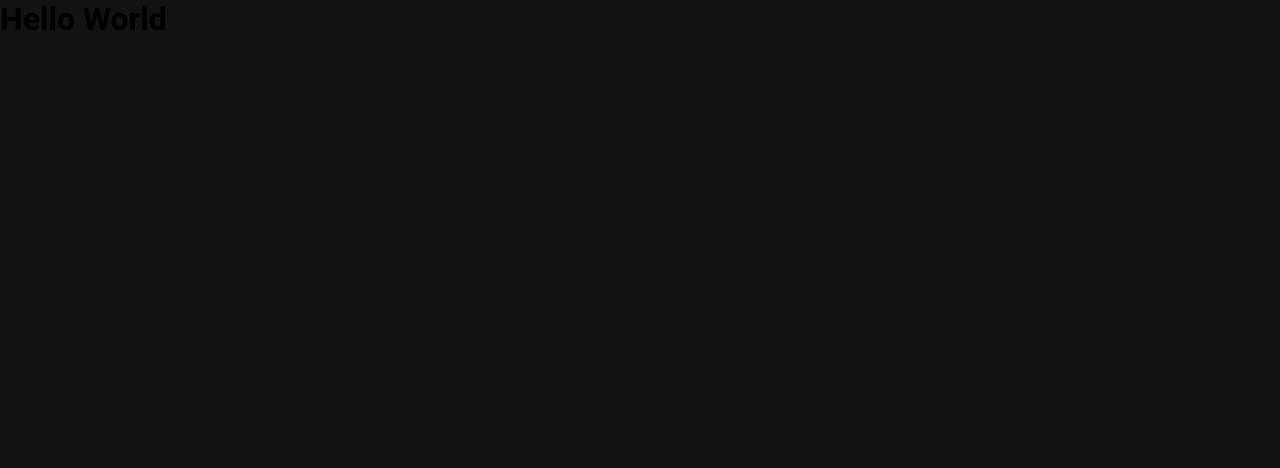
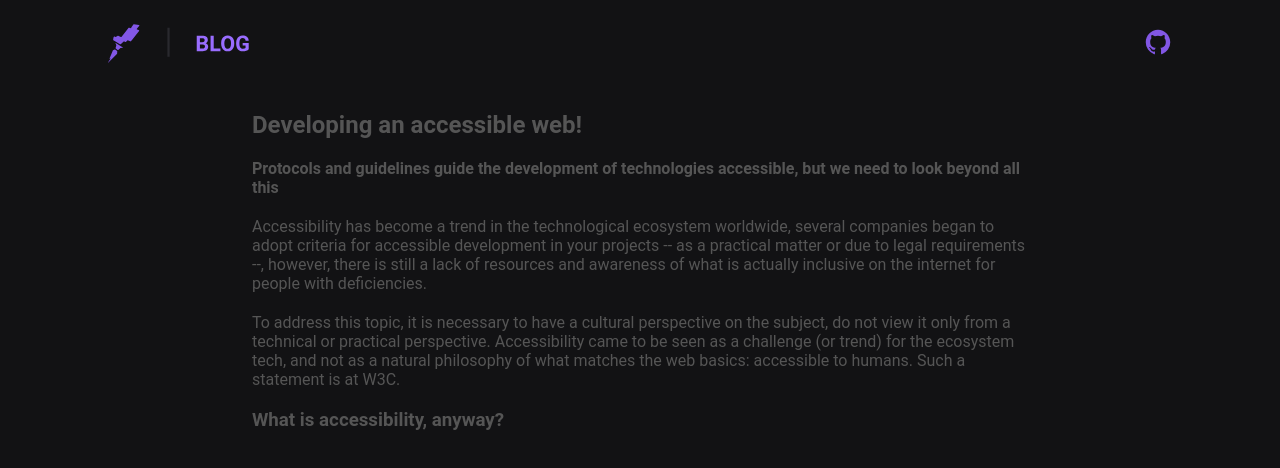
Before and after one commit to PedroLucasAraujo/react-acessibility, a Next.js app: page / in a window 1280 px wide. Shown: the top 468 px of the page. Built offline with nearby package versions, Linux system fonts and the light colour scheme.

Commit message:
feat: creating the most unaccessible page to later correct and play accessibilty metrics

```diff
--- a/src/pages/index.tsx
+++ b/src/pages/index.tsx
@@ -1,3 +1,59 @@
+import Image from "next/image";
+import LogoImg from "../assets/logo.svg";
+import styles from "../styles/home.module.css";
 export default function Home() {
-  return <h1>Hello World</h1>;
+  return (
+    <div>
+      <div className={styles.header}>
+        <Image src={LogoImg} width={286 / 2} />
+
+        <div className={styles.nav}>
+          <a href="https://github.com/PedroLucasAraujo">
+            <svg
+              stroke="currentColor"
+              fill="currentColor"
+              strokeWidth="0"
+              viewBox="0 0 512 512"
+              height="28"
+              width="28"
+              xmlns="http://www.w3.org/2000/svg"
+            >
+              <path
+                d="M256 32C132.3 32 32 134.9 32 261.7a229.3 229.3 0 0 0 153.2 217.9c1.4.3 2.6.4 3.8.4 8.3 0 11.5-6.1 11.5-11.4l-.3-39.1c-8.4 1.9-15.9 2.7-22.6 2.7-43.1 0-52.9-33.5-52.9-33.5-10.2-26.5-24.9-33.6-24.9-33.6-19.5-13.7-.1-14.1 1.4-14.1h.1c22.5 2 34.3 23.8 34.3 23.8 11.2 19.6 26.2 25.1 39.6 25.1a63 63 0 0 0 25.6-6c2-14.8 7.8-24.9 14.2-30.7-49.7-5.8-102-25.5-102-113.5 0-25.1 8.7-45.6 23-61.6a84.6 84.6 0 0 1 2.2-60.8s1.6-.5 5-.5c8.1 0 26.4 3.1 56.6 24.1a209.8 209.8 0 0 1 112.2 0c30.2-21 48.5-24.1 56.6-24.1 3.4 0 5 .5 5 .5a84.6 84.6 0 0 1 2.2 60.8 90.3 90.3 0 0 1 23 61.6c0 88.2-52.4 107.6-102.3 113.3 8 7.1 15.2 21.1 15.2 42.5 0 30.7-.3 55.5-.3 63 0 5.4 3.1 11.5 11.4 11.5 1.2 0 2.6-.1 4-.4A229.2 229.2 0 0 0 480 261.7C480 134.9 379.7 32 256 32z"
+                stroke="none"
+              />
+            </svg>
+          </a>
+        </div>
+      </div>
+
+      <div className={styles.content}>
+        <h2>Developing an accessible web!</h2>
+        <h4>
+          Protocols and guidelines guide the development of technologies
+          accessible, but we need to look beyond all this
+        </h4>
+
+        <p>
+          Accessibility has become a trend in the technological ecosystem
+          worldwide, several companies began to adopt criteria for accessible
+          development in your projects -- as a practical matter or due to legal
+          requirements --, however, there is still a lack of resources and
+          awareness of what is actually inclusive on the internet for people
+          with deficiencies.
+        </p>
+
+        <p>
+          To address this topic, it is necessary to have a cultural perspective
+          on the subject, do not view it only from a technical or practical
+          perspective. Accessibility came to be seen as a challenge (or trend)
+          for the ecosystem tech, and not as a natural philosophy of what
+          matches the web basics: accessible to humans. Such a statement is at
+          W3C.
+        </p>
+
+        <h3>What is accessibility, anyway?</h3>
+      </div>
+    </div>
+  );
 }
--- /dev/null
+++ b/src/styles/home.module.css
@@ -0,0 +1,32 @@
+.header {
+  display: flex;
+  align-items: center;
+  justify-content: space-between;
+
+  max-width: 1064px;
+  width: 100%;
+  margin: 0 auto;
+
+  padding: 24px 20px;
+}
+
+.nav a {
+  color: #8257e5;
+}
+
+.content {
+  max-width: 776px;
+  width: 100%;
+  margin: 0 auto;
+  padding: 24px 20px;
+
+  color: #555;
+}
+
+.content h2 {
+  margin-bottom: 20px;
+}
+
+.content p {
+  margin: 20px 0;
+}
```
Also changed, not shown: src/assets/logo.svg (added).
